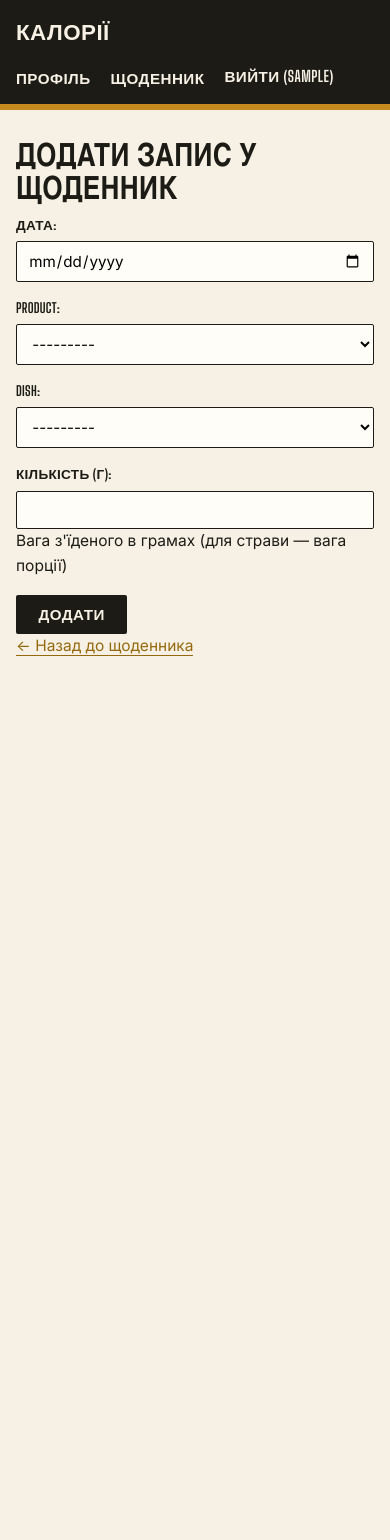
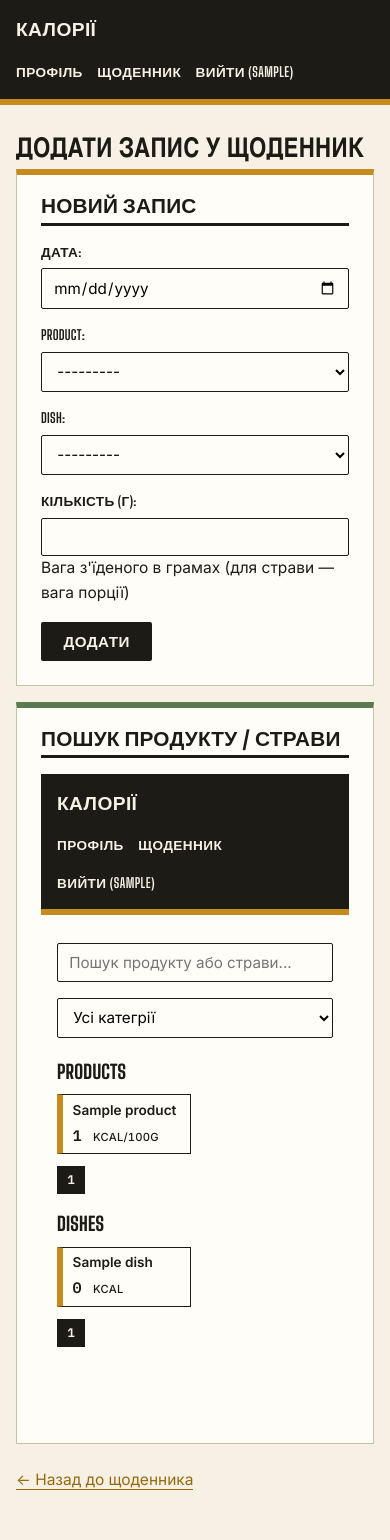
Before and after one commit to Makarrco/DjangoCoop, a Django app: page /diary/add/ in a window 390 px wide. Before the commit the page ends 656 px from the top, so only its background shows below. Run offline with Django 5.2, Linux system fonts and the light colour scheme; a user stored in the database is signed in; tables that the repository leaves empty hold one stand-in row (values such as "Sample post"); some libraries are stand-ins or nearby versions.

Commit message:
Refactor diary and search templates for improved layout and responsiveness; enhance CSS styles for better UI

```diff
--- a/blog/static/css/style.css
+++ b/blog/static/css/style.css
@@ -242,23 +242,6 @@
 .search-form button{
     white-space:nowrap;
 }
-
-@media (max-width:640px){
-
-    .diary-toolbar{
-        flex-direction:column;
-        align-items:stretch;
-    }
-
-    .search-form{
-        width:100%;
-    }
-
-    .search-form input{
-        width:100%;
-    }
-}
-
 /* --- Progress bar (daily value style) --- */
 
 .progress-track {
@@ -391,9 +374,41 @@
 }
 .diary-container {
   display: flex;
-  gap: 20px;
+  gap: 2rem;
   align-items: flex-start;
+  flex-wrap: wrap;
+  margin-bottom: 1.5rem;
 }
+
+.card-block {
+  background: var(--white);
+  border: 1px solid var(--line-soft);
+  padding: 1.25rem 1.5rem 1.5rem;
+}
+
+.card-block__title {
+  font-family: 'Big Shoulders Display', sans-serif;
+  font-weight: 800;
+  font-size: 1.3rem;
+  text-transform: uppercase;
+  border-bottom: 3px solid var(--line);
+  padding-bottom: 0.35rem;
+  margin-bottom: 1rem;
+}
+
+.entry-block {
+  flex: 1 1 340px;
+  min-width: 280px;
+  border-top: 6px solid var(--mustard);
+}
+.entry-block form { max-width: none; }
+
+.search-block {
+  flex: 2 1 420px;
+  min-width: 300px;
+  border-top: 6px solid var(--sage);
+}
+
 /* ===== Search results ===== */
 
 .results {
@@ -401,29 +416,31 @@
   gap: 2rem;
   flex-wrap: wrap;
   margin: 1.5rem 0;
+  min-width: 0;
 }
 
 .results-column {
   flex: 1;
-  min-width: 0;
+  min-width: 0; /* критично: без этого flex-элемент не сжимается меньше content width */
 }
 
 .results-grid {
   display: grid;
-  grid-template-columns: repeat(auto-fill, minmax(220px, 1fr));
+  grid-template-columns: repeat(auto-fill, minmax(160px, 1fr));
   gap: 0.75rem;
   margin: 0.75rem 0;
+  min-width: 0;
 }
 
 .result-card {
   display: flex;
   flex-direction: column;
   justify-content: space-between;
-  height: 92px;
+  height: 68px;
   background: var(--white);
   border: 1px solid var(--line);
   border-left: 6px solid var(--mustard);
-  padding: 0.7rem 0.9rem;
+  padding: 0.5rem 0.75rem;
   text-decoration: none;
   color: var(--ink);
   overflow: hidden;
@@ -533,32 +550,70 @@
   flex-shrink: 0;
 }
 
+/* ============================================================
+   RESPONSIVE
+   ============================================================ */
+
+.table-scroll {
+  overflow-x: auto;
+  -webkit-overflow-scrolling: touch;
+  margin: 1.25rem 0;
+}
+.table-scroll table { margin: 0; min-width: 480px; }
+
+/* --- 900px --- */
 @media (max-width: 900px) {
-  .search-panel-form {
-    flex-wrap: wrap;
-  }
-  .search-fields {
-    flex-wrap: wrap;
-  }
+  .search-panel-form { flex-wrap: wrap; }
+  .search-fields { flex-wrap: wrap; }
+  .facts-panel { max-width: 100%; }
+  .results-grid { grid-template-columns: repeat(auto-fill, minmax(140px, 1fr)); }
 }
 
-@media (max-width: 640px) {
-  .search-panel-form {
-    flex-direction: column;
-    align-items: stretch;
-  }
-  .search-fields {
-    flex-direction: column;
-  }
-  .search-field {
-    flex: 1 1 auto;
-  }
-}
-/* --- Responsive --- */
-
+/* --- 640px --- */
 @media (max-width: 640px) {
   h1 { font-size: 2rem; }
-  .facts-panel { max-width: 100%; }
+  h2 { font-size: 1.4rem; }
+
   .site-nav { padding: 0.85rem 1rem; }
+  .site-nav__links { gap: 0.9rem; }
   main { padding: 1.75rem 1rem 3rem; }
+
+  .diary-toolbar { flex-direction: column; align-items: stretch; min-width: 0; }
+  .search-form { width: 100%; }
+  .search-form input { width: 100%; }
+
+  .diary-container { gap: 1rem; }
+
+  .facts-panel { padding: 1rem 1.1rem 1.25rem; }
+  .facts-panel__big { font-size: 2.4rem; }
+
+  .search-panel-form { flex-direction: column; align-items: stretch; }
+  .search-fields { flex-direction: column; }
+  .search-field { flex: 1 1 auto; }
+
+  .results { flex-direction: column; gap: 1.25rem; }
+  .results-grid { grid-template-columns: repeat(auto-fill, minmax(130px, 1fr)); }
+
+  .pagination { gap: 0.3rem; }
+
+  form { max-width: 100%; }
+
+  /* карточки в .card (щоденник, дневные итоги) на всю ширину без изменений — уже 100% */
 }
+
+/* --- 400px --- */
+@media (max-width: 400px) {
+  h1 { font-size: 1.7rem; }
+  .facts-panel__big { font-size: 2rem; }
+  .facts-panel__title { font-size: 1.6rem; }
+
+  .result-card { height: 60px; padding: 0.4rem 0.6rem; }
+  .result-card__name { font-size: 0.85rem; }
+  .result-card__value { font-size: 0.95rem; }
+  .results-grid { grid-template-columns: repeat(auto-fill, minmax(110px, 1fr)); gap: 0.5rem; }
+
+  .pagination__link { width: 28px; height: 28px; font-size: 0.78rem; }
+
+  .site-nav .brand { font-size: 1.2rem; }
+  .site-nav a, .site-nav button { font-size: 0.85rem; }
+}
--- a/blog/templates/diary/diary_add.html
+++ b/blog/templates/diary/diary_add.html
@@ -4,11 +4,26 @@
 {% block content %}
 <h1>Додати запис у щоденник</h1>
 
-<form method="post">
-    {% csrf_token %}
-    {{ form.as_p }}
-    <button type="submit">Додати</button>
-</form>
+<div class="diary-container">
+    <section class="card-block entry-block">
+        <h2 class="card-block__title">Новий запис</h2>
+        <form method="post">
+            {% csrf_token %}
+            {{ form.as_p }}
+            <button type="submit">Додати</button>
+        </form>
+    </section>
+
+    <section class="card-block search-block">
+        <h2 class="card-block__title">Пошук продукту / страви</h2>
+        <div id="search-panel-container"
+             hx-get="{% url 'search_panel' %}"
+             hx-trigger="load"
+             hx-swap="innerHTML">
+            <p class="results-empty">Завантаження…</p>
+        </div>
+    </section>
+</div>
 
 <a href="{% url 'diary' %}">← Назад до щоденника</a>
 {% endblock %}
--- a/blog/templates/searchpanel/search.html
+++ b/blog/templates/searchpanel/search.html
@@ -5,16 +5,13 @@
       hx-select="#results"
       hx-swap="outerHTML"
       hx-push-url="true">
-    <class="search-panel-form">
-    <div class="search-fields">
-        <div class="search-field">
+    <div class="search-panel-form">
+        <div class="search-fields">
             {{ form.name }}
-        </div>
-        <div class="search-field">
             {{ form.category }}
         </div>
     </div>
-    <button type="submit">ПОШУК</button>
+    {% comment %} <button type="submit">ПОШУК</button> {% endcomment %}
 </form>
 
 {% include "searchpanel/_result.html" %}
```
Also changed, not shown: blog/templates/diary/diary.html (+2 -7 lines), blog/templates/searchpanel/dish_detail.html (+8 -19 lines), blog/templates/searchpanel/product_detail.html (+7 -30 lines).
